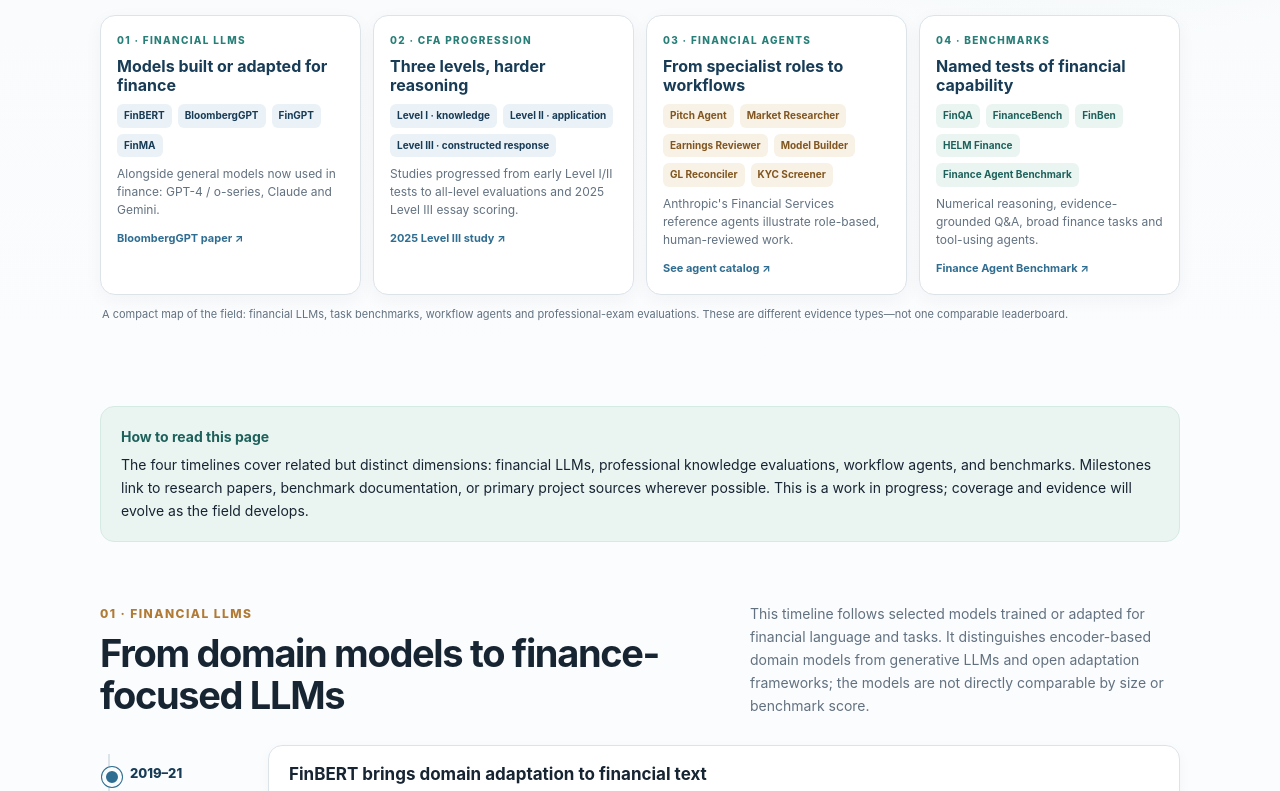
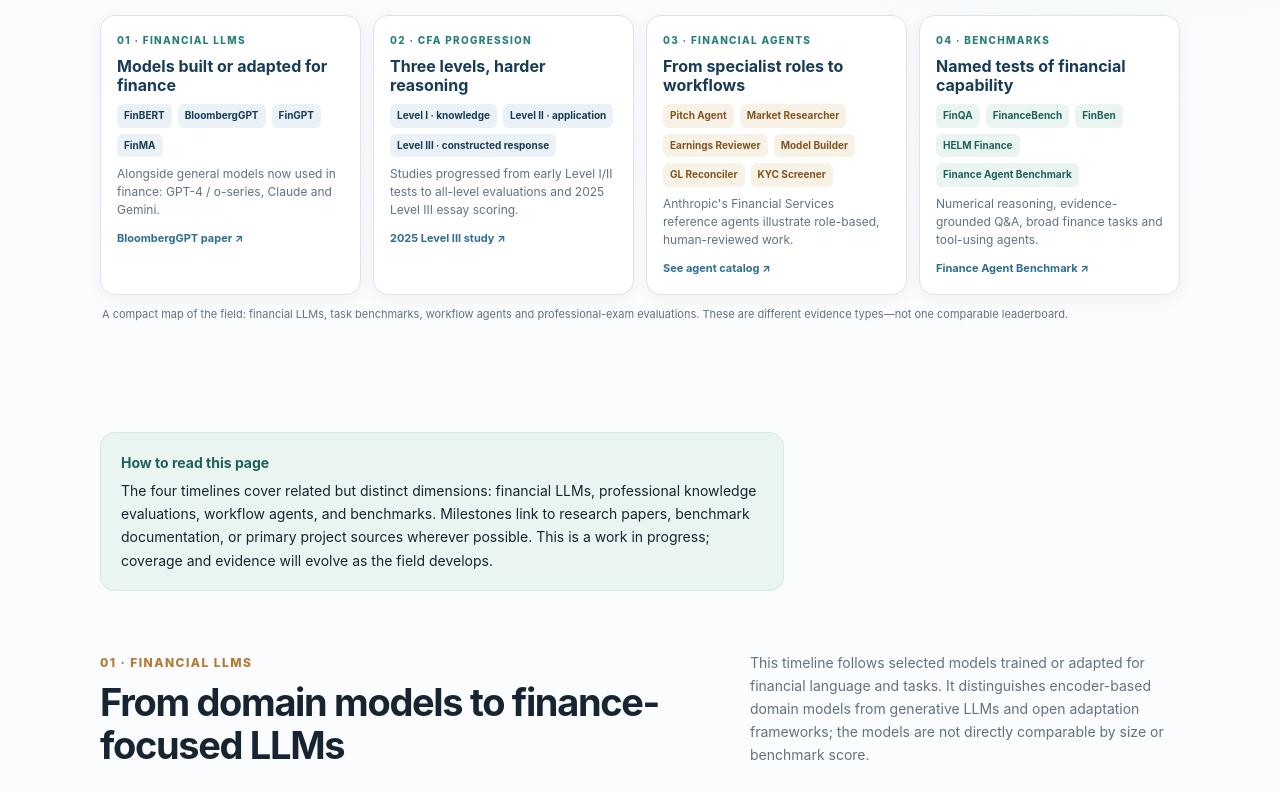
Before and after one commit to vilen22/ai-in-finance, a plain HTML site: page index.html in a window 1280 px wide. Shown: the part 468-1259 px from the top of the page. Drawn offline with Linux system fonts and the light colour scheme.

Commit message:
Update index.html

```diff
--- a/index.html
+++ b/index.html
@@ -181,6 +181,7 @@ footer .footrow{display:flex;justify-content:space-between;gap:20px;flex-wrap:wr
 </section>
 
 <main class="wrap">
+  <div class="intro">
     <div class="intro-note"><strong>How to read this page</strong>The four timelines cover related but distinct dimensions: financial LLMs, professional knowledge evaluations, workflow agents, and benchmarks. Milestones link to research papers, benchmark documentation, or primary project sources wherever possible. This is a work in progress; coverage and evidence will evolve as the field develops.</div>
   </div>
 
```
